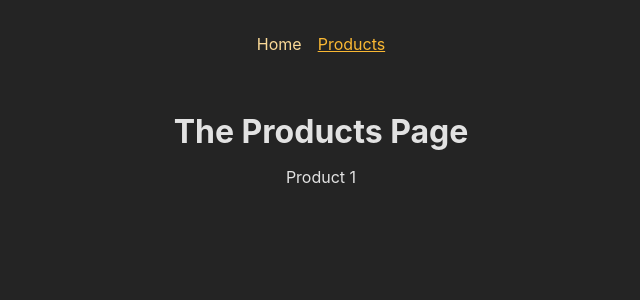
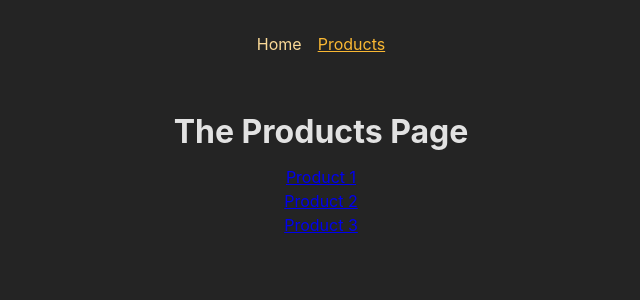
Before and after one commit to kizuyoko/Learning, a React (Create React App) app in the folder routing/: page /products in a window 1280 px wide. Shown: the top 300 px of the page, without its empty margins (319-959 px from the left). Built offline with nearby package versions, Linux system fonts and the light colour scheme.

Commit message:
453. Adding Links for Dynamic Routes

```diff
--- a/routing/src/pages/Products.js
+++ b/routing/src/pages/Products.js
@@ -1,9 +1,22 @@
+import { Link } from 'react-router-dom';
+const PRODUCTS = [
+  {id:'p1', title: 'Product 1'},
+  {id:'p2', title: 'Product 2'},
+  {id:'p3', title: 'Product 3'},
+];
+
 function ProductsPage() {
   return (
   <>
     <h1>The Products Page</h1>
     <ul>
-      <li>Product 1</li>
+      {PRODUCTS.map(prod =>
+        <li key={prod.id}>
+          <Link to={`/products/${prod.id}`}>
+            {prod.title}
+          </Link>
+        </li>
+      )}
     </ul>
   </>
   );
```
